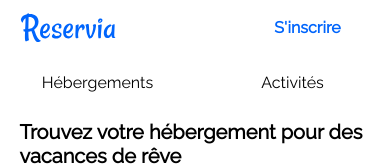
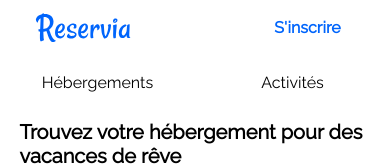
Before and after one commit to AnthonyDac/AnthonyDaccarett_2_06082021, a plain HTML site: page index.html in a window 390 px wide. Shown: the top 166 px of the page. Drawn offline with Linux system fonts and the light colour scheme.

Commit message:
ajustement logo top nav version mobile

```diff
--- a/style.css
+++ b/style.css
@@ -485,7 +485,7 @@ section.footer
     }
     .topNav img
     {
-        margin-left: 20px
+        margin: 0 35px;
     }
     .topNav div {
         width: 50%;
```
